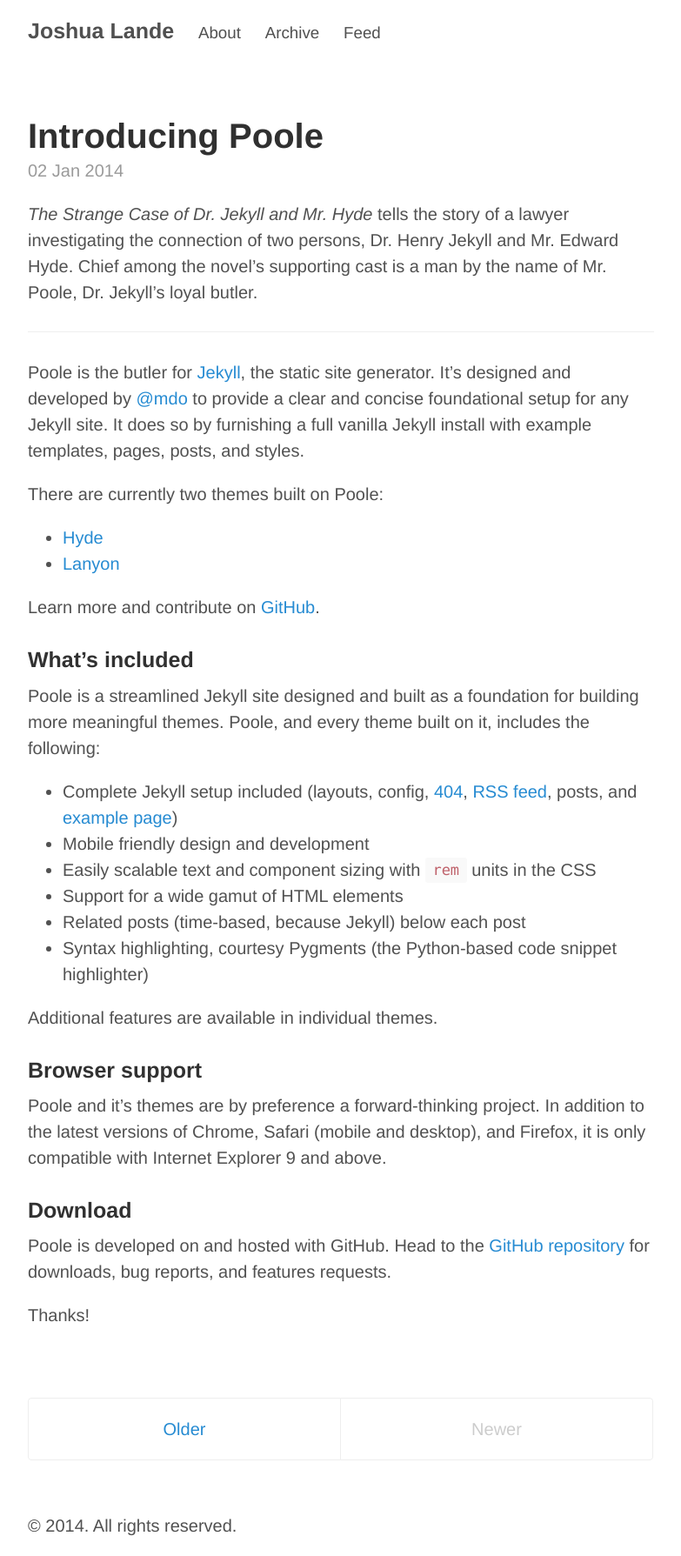
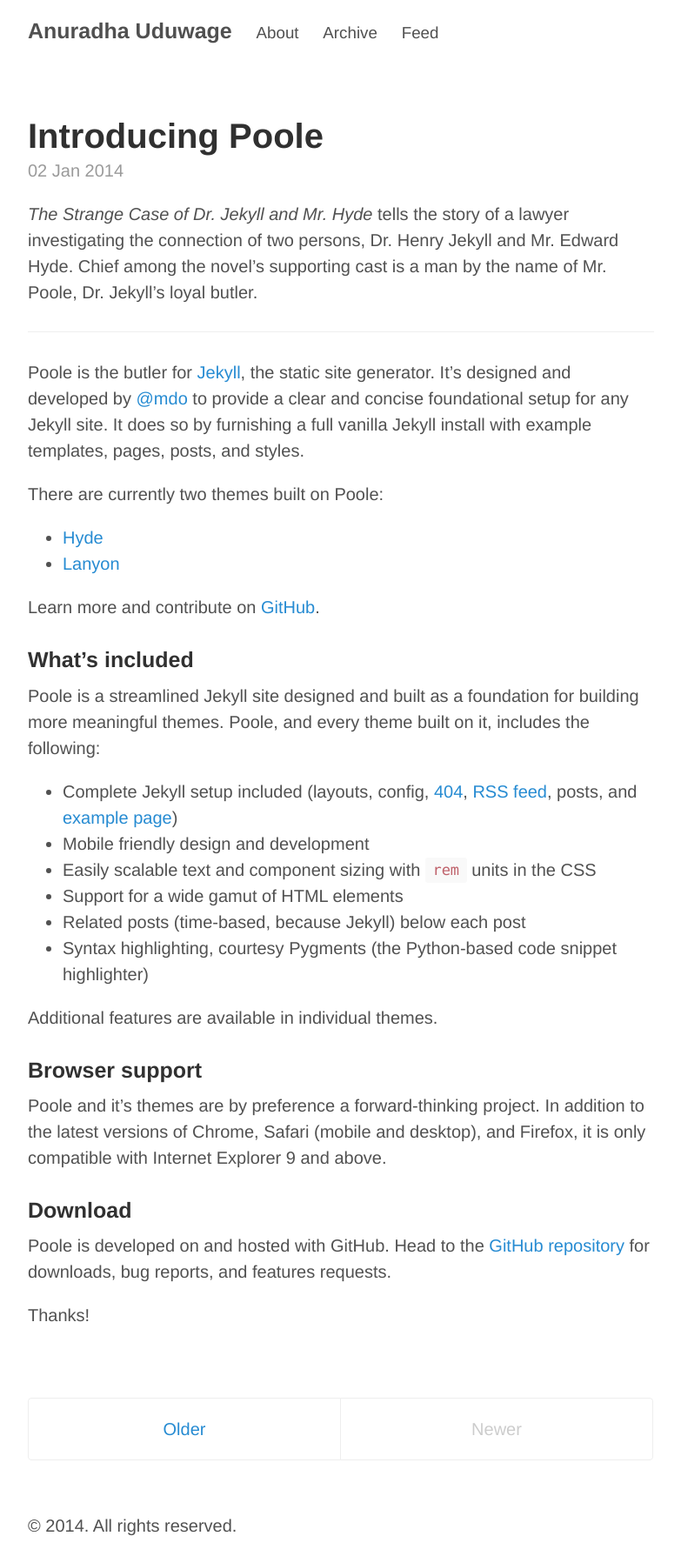
Before and after one commit to uduwage/uduwage.github.io, a Jekyll site: the page built from index.html, in a window 1280 px wide. Shown: the whole page at 87% size, without its empty margins (248-1031 px from the left). Built offline with Jekyll 4.4.1, drawn with Linux system fonts in a browser that asks for light colours; Markdown is read by kramdown in place of the engine named in the settings; the list of posts is cut into pages by our own code.

Commit message:
new commit

```diff
--- a/_config.yml
+++ b/_config.yml
@@ -6,7 +6,7 @@ pygments:         true
 permalink:        pretty
 
 # Setup
-title:            Joshua Lande
+title:            Anuradha Uduwage
 tagline:          'The personal website of Anuradha Uduwage'
 description:      'The personal website of Anuradha Uduwage'
 url:              www.cs.umn.edu/~uduwage
```
